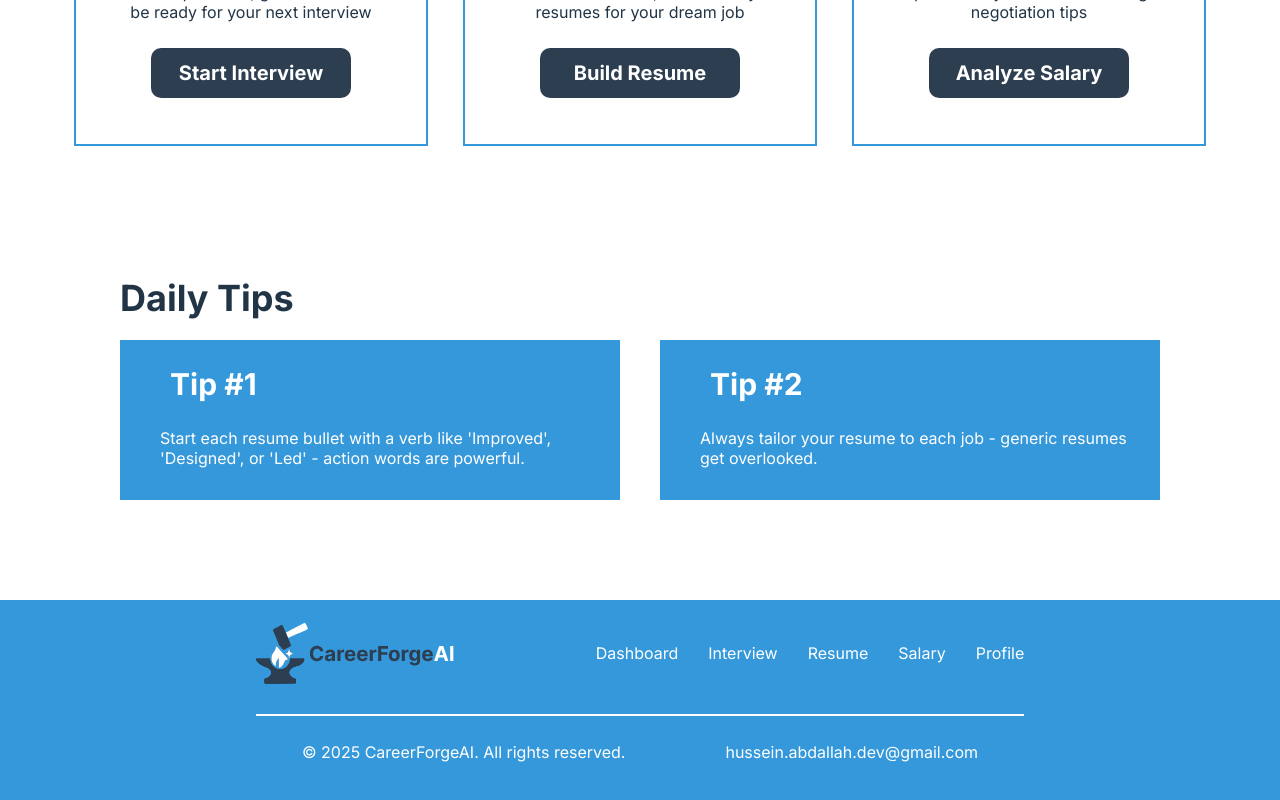
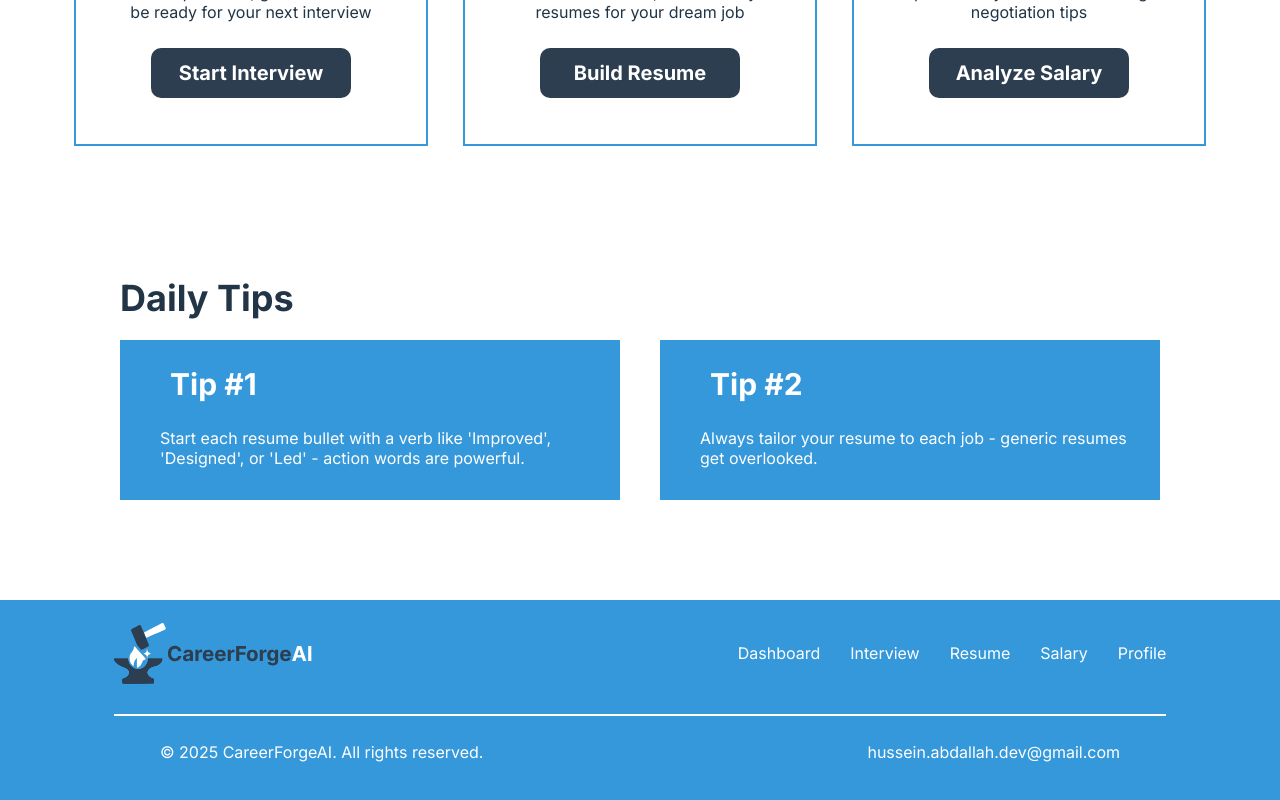
Before and after one commit to Hussein-Abdallah0/CareerForgeAI, a React (Vite) app in the folder frontend/: page /dashboard in a window 1280 px wide. Shown: the part 499-1299 px from the top of the page. Built offline with nearby package versions, Linux system fonts and the light colour scheme.

Commit message:
Change gap in footer

```diff
--- a/frontend/src/components/Footer/styles.css
+++ b/frontend/src/components/Footer/styles.css
@@ -12,7 +12,7 @@
 
 .footer-content {
   display: flex;
-  gap: 100px;
+  gap: 30vw;
   /* margin: 20px; */
 }
 
```
